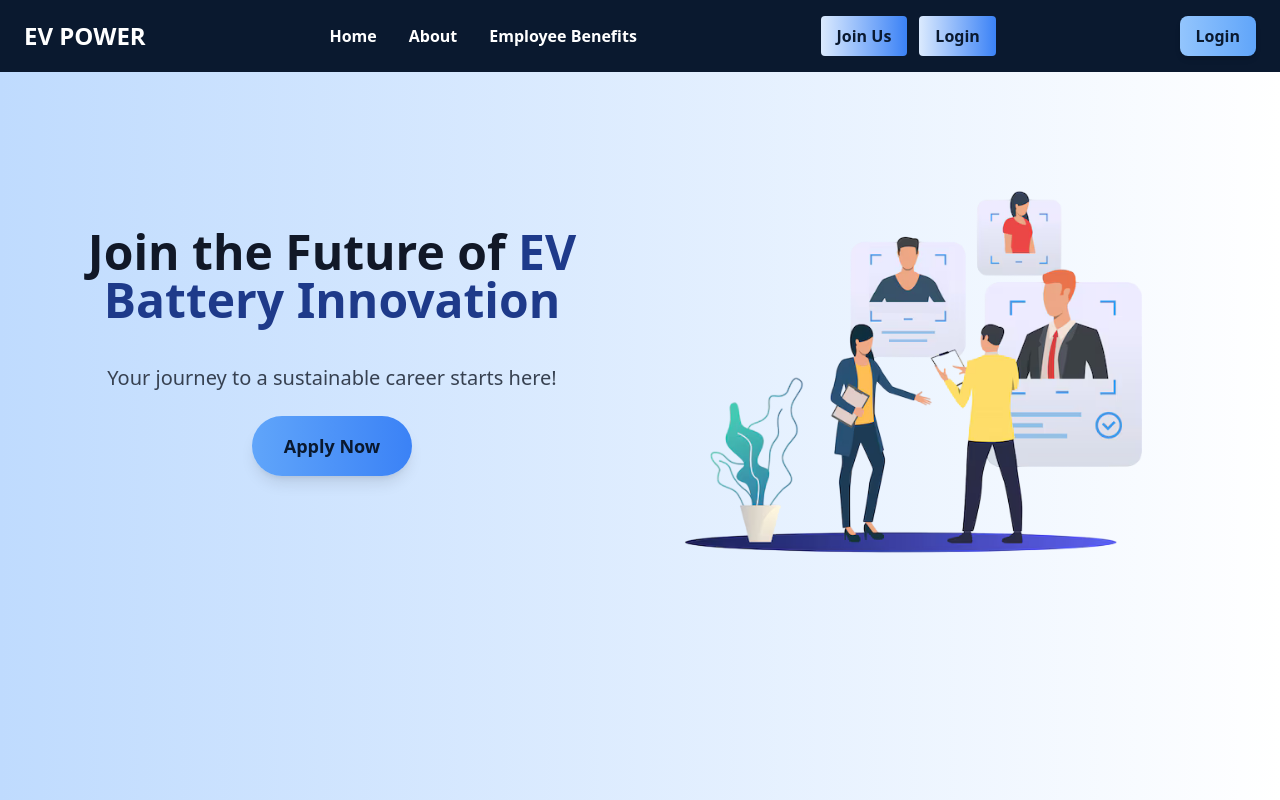
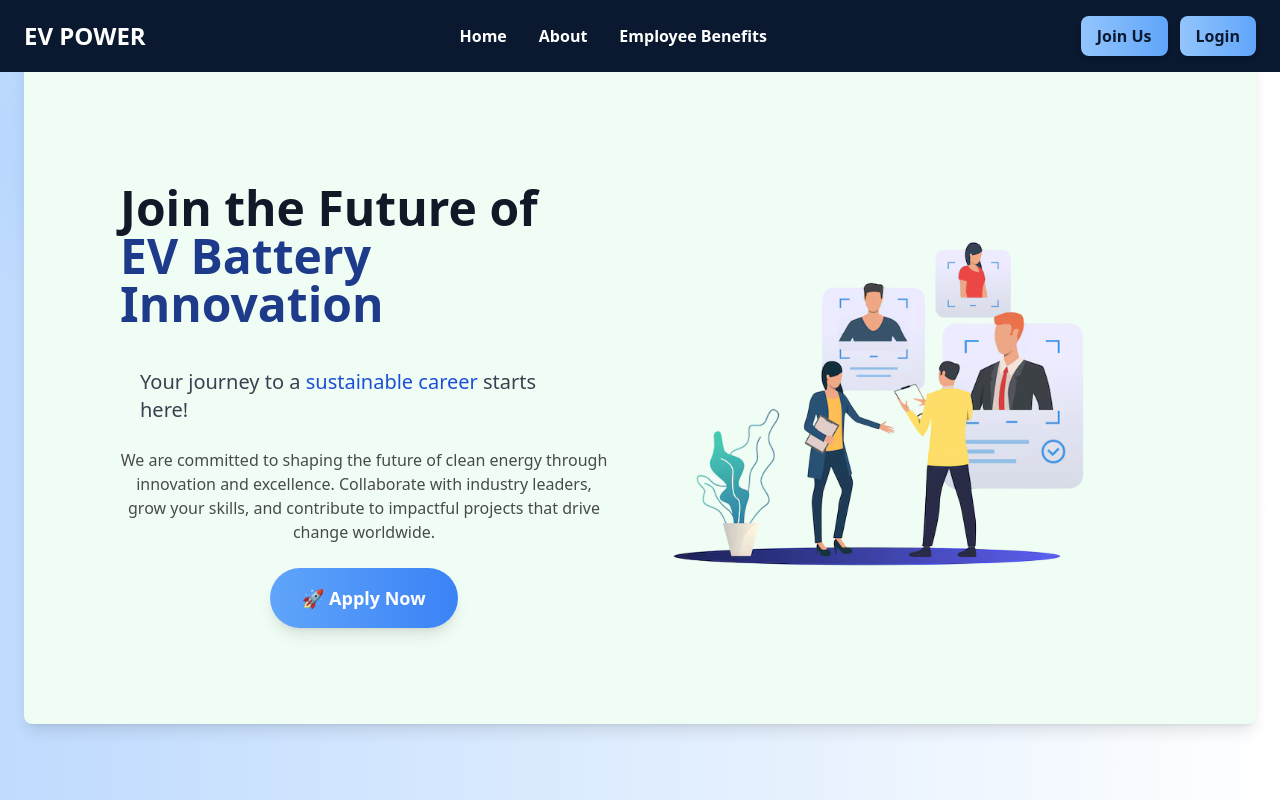
Before and after one commit to sandipbaste/EV-Power-, a React (Vite) app: page / in a window 1280 px wide. Shown: the top 800 px of the page. Built offline with nearby package versions, Linux system fonts and the light colour scheme.

Commit message:
Updated Navbar And Herosection

```diff
--- a/src/Components/HeroSection.jsx
+++ b/src/Components/HeroSection.jsx
@@ -1,49 +1,64 @@
-import React, {useState} from "react";
-import img from "../assets/slderimg.png"; // Adjust the path as necessary
-import { Link } from "react-router-dom";
-import ApplicationFormModal from "./ApplicationFormModal";
+import React, { useEffect, useState } from 'react';
+import img from '../assets/slderimg.png';
+import { Link } from 'react-router-dom';
+import ApplicationFormModal from './ApplicationFormModal';
 
 const HeroSection = () => {
-     const [isModalOpen, setIsModalOpen] = useState(false);
+  const [isVisible, setIsVisible] = useState(false);
+  const [modal, setModal] = useState(false)
+  useEffect(() => {
+    // Trigger animation on mount
+    setTimeout(() => setIsVisible(true), 100);
+  }, []);
+
   return (
-    <>
-      <div className="min-h-screen bg-gradient-to-r from-blue-200 to-white flex items-center justify-center px-6 py-12 ">
-        <div className="container mx-auto flex flex-col-reverse md:flex-row-reverse items-center gap-12 md:gap-0 md:mb-24">
+    <div className="relative min-h-screen bg-gradient-to-r from-blue-200 to-white flex items-center justify-center sm:px-6 px-6 py-12 overflow-hidden ">
+
+      {/* Decorative Background Blobs */}
+      <div className="absolute top-0 left-0 w-72 h-72 bg-blue-200 rounded-full mix-blend-multiply filter blur-2xl opacity-20 animate-pulse"></div>
+
+      {/* Content Container */}
+      <div className="container relative  z-10 mx-auto flex flex-col-reverse md:flex-row-reverse items-center gap-12 md:gap-0 md:mb-24 bg-green-50 rounded-lg shadow-lg p-8 md:p-16 sm:p-8  ">
+
         {/* Image Section */}
-          <div className="md:w-1/2 w-full mt-12 md:mt-0 flex justify-center">
-            <img src={img} alt="Recruitment" className="md:mr-32 mr-0" />
+        <div
+          className={`md:w-1/2 w-full mt-12 md:mt-0 flex justify-center transition-opacity duration-1000 ease-out `}
+        >
+          <img
+            src={img}
+            alt="Recruitment"
+            className="md:mr-32 mr-0 "
+          />
         </div>
 
         {/* Text Section */}
-          <div className="md:w-1/2 w-full flex flex-col items-center justify-center text-center md:text-left p-8 space-y-6">
-            <h1 className="text-4xl md:text-5xl text-center font-extrabold text-gray-900 mb-4">
+        <div
+          className={`md:w-1/2 w-full flex flex-col items-center justify-center text-center  md:text-left md:mt-10 p-8 space-y-6 transition-opacity duration-1000 ease-out ${
+            isVisible ? 'opacity-100 translate-x-0' : 'opacity-0 -translate-x-10'
+          }`}
+        >
+          <h1 className="text-4xl md:text-5xl font-extrabold text-gray-900 mb-4 ">
             Join the Future of
-              <span className="text-blue-900"> EV Battery Innovation</span>
+            <span className="text-blue-900 block">EV Battery Innovation</span>
           </h1>
-            <p className="text-lg md:text-xl text-gray-700 mb-8">
-              Your journey to a{" "}
-              <span className="font-medium">sustainable career</span> starts
-              here!
+          <p className="text-lg md:text-xl text-gray-700 mb-8 max-w-md">
+            Your journey to a <span className="font-medium text-blue-700">sustainable career</span> starts here!
           </p>
-
-             <div className="App">
+          <p className='text-center opacity-70'>We are committed to shaping the future of clean energy through innovation and excellence.
+            Collaborate with industry leaders, grow your skills, and contribute to impactful projects that drive change worldwide.</p>
           <Link
-                          // to='join-us'
-                          onClick={() => setIsModalOpen(true)}
-                          className="inline-block px-8 py-4 bg-gradient-to-r from-blue-400 to-blue-500 text-navy font-bold text-lg rounded-full shadow-lg hover:from-blue-500 hover:to-blue-600 transform transition-all duration-300 hover:scale-105"
+            onClick={()=>setModal(true)}
+            className="inline-block px-8 py-4 bg-gradient-to-r from-blue-400 to-blue-500 text-white font-bold text-lg rounded-full shadow-lg hover:from-blue-500 hover:to-blue-600 transform transition-all duration-300 hover:scale-110 hover:shadow-2xl "
           >
-                          Apply Now
+            🚀 Apply Now
           </Link>
-
-                        <ApplicationFormModal
-                          isOpen={isModalOpen}
-                          onClose={() => setIsModalOpen(false)}
-                        />
         </div>
       </div>
+<ApplicationFormModal isOpen={modal} onClose={() => setModal(false)} />
     </div>
-      </div>
-    </>
+
+
+
   );
 };
 
--- a/src/Components/Navbar.jsx
+++ b/src/Components/Navbar.jsx
@@ -52,25 +52,18 @@ const Navbar = () => {
           <div className="hidden md:flex gap-3">
             <button
               onClick={() => setIsJoinModalOpen(true)}
-              className="bg-gradient-to-r from-blue-100 to-blue-500 text-navy font-bold  px-4 py-2 rounded hover:bg-blue-500 hover:from-blue-500  transform transition-all duration-300 hover:scale-105"
+             className="hidden md:block bg-gradient-to-r from-blue-300 to-blue-400 text-navy font-bold px-4 py-2 rounded-lg shadow-md hover:from-blue-500 hover:to-blue-600 transform transition-all duration-300 hover:scale-105"
             >
               Join Us
             </button>
             <button
               onClick={() => setIsLoginModalOpen(true)}
-              className="bg-gradient-to-r from-blue-100 to-blue-500 text-navy font-bold px-4 py-2 rounded hover:from-blue-500 hover:to-blue-600 transform transition-all duration-300 hover:scale-105"
+              className="hidden md:block bg-gradient-to-r from-blue-300 to-blue-400 text-navy font-bold px-4 py-2 rounded-lg shadow-md hover:from-blue-500 hover:to-blue-600 transform transition-all duration-300 hover:scale-105"
             >
               Login
             </button>
           </div>
 
-
-          <Link
-            to='/signin'
-            className="hidden md:block bg-gradient-to-r from-blue-300 to-blue-400 text-navy font-bold px-4 py-2 rounded-lg shadow-md hover:from-blue-500 hover:to-blue-600 transform transition-all duration-300 hover:scale-105"
-          >
-            Login
-          </Link>
 
           {/* Mobile Menu Button */}
           <div className="md:hidden">
```
Lines whose indentation alone changed are shown as unchanged.
